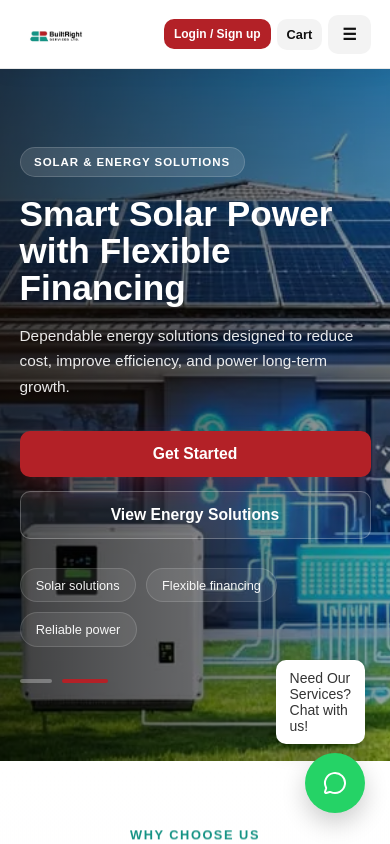
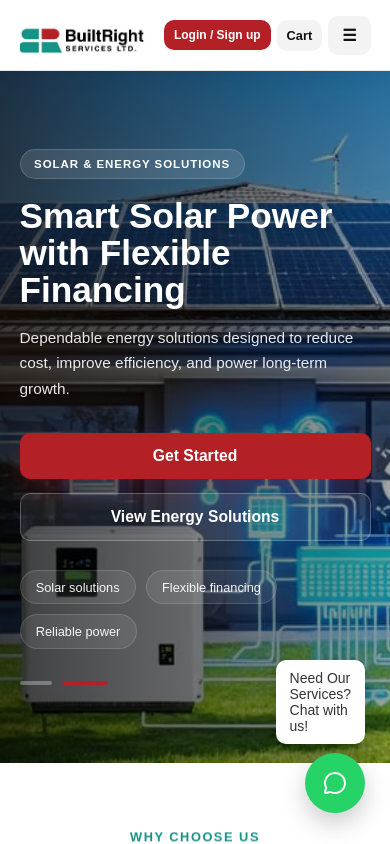
Before and after one commit to Ollah55/builtright-frontend, a React (Vite) app: page / in a window 390 px wide. Shown: the top 844 px of the page. Built offline with nearby package versions, Linux system fonts and the light colour scheme.

Commit message:
Improve navbar logo visibility

```diff
--- a/src/components/Navbar/navbar.css
+++ b/src/components/Navbar/navbar.css
@@ -17,15 +17,22 @@
 }
 
 .logo-link {
-  display: flex;
-  align-items: center;
+  position: relative;
+  display: block;
+  width: 200px;
+  height: 64px;
+  overflow: hidden;
 }
 
 .logo-img {
-  height: 60px;
-  width: auto;
+  position: absolute;
+  top: 50%;
+  left: 50%;
+  width: 280px;
+  max-width: none;
+  height: auto;
   display: block;
-  object-fit: contain;
+  transform: translate(-50%, -50%);
 }
 
 .nav-links {
@@ -280,17 +287,15 @@
   }
 
   .logo-link {
-    width: auto;
-    height: auto;
-    overflow: visible;
+    width: 125px;
+    height: 54px;
+    overflow: hidden;
   }
 
   .logo-img {
-    width: auto;
-    height: 52px;
-    max-width: 105px;
-    object-fit: contain;
-    object-position: center;
+    width: 177px;
+    max-width: none;
+    height: auto;
   }
 
   .navbar-container {
```
